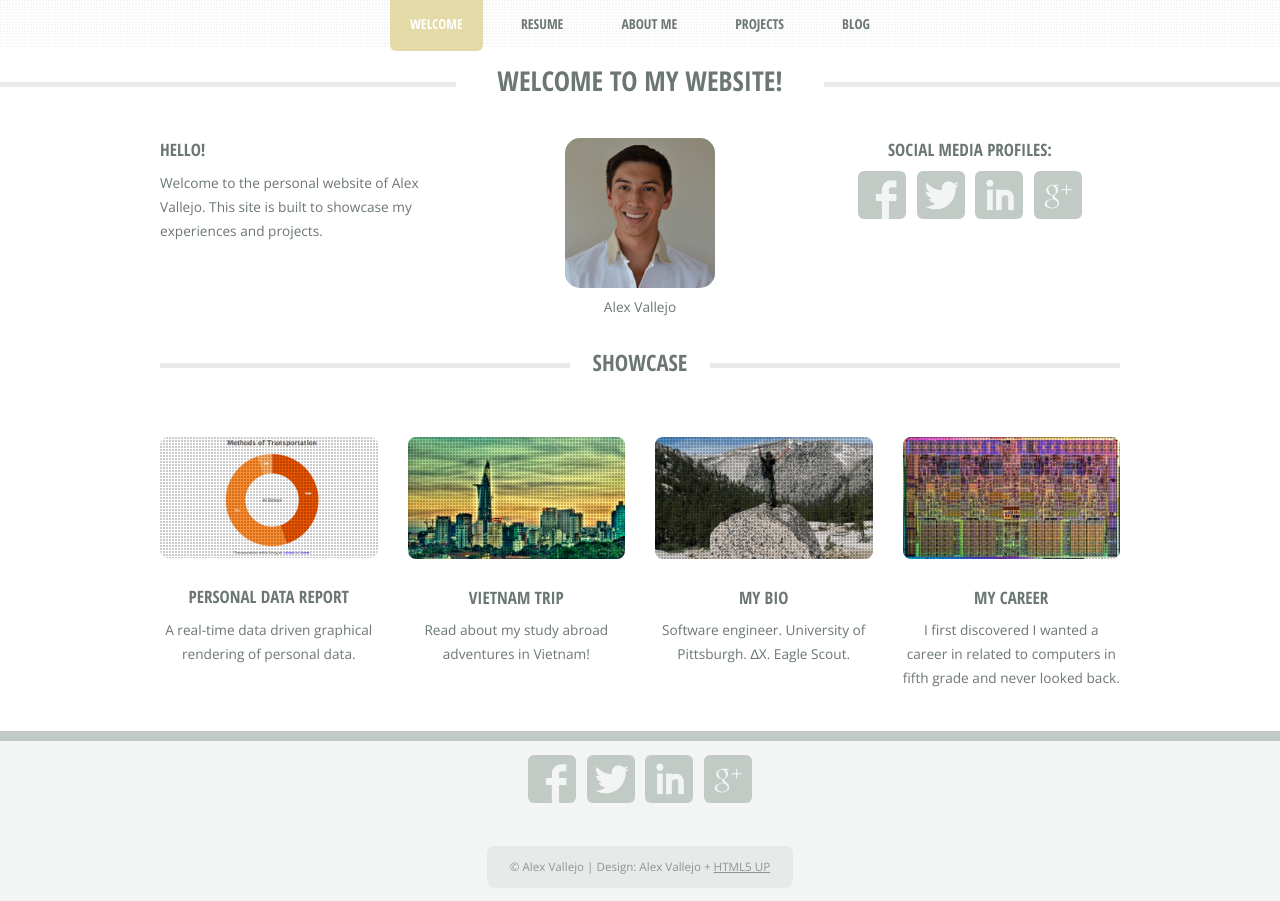
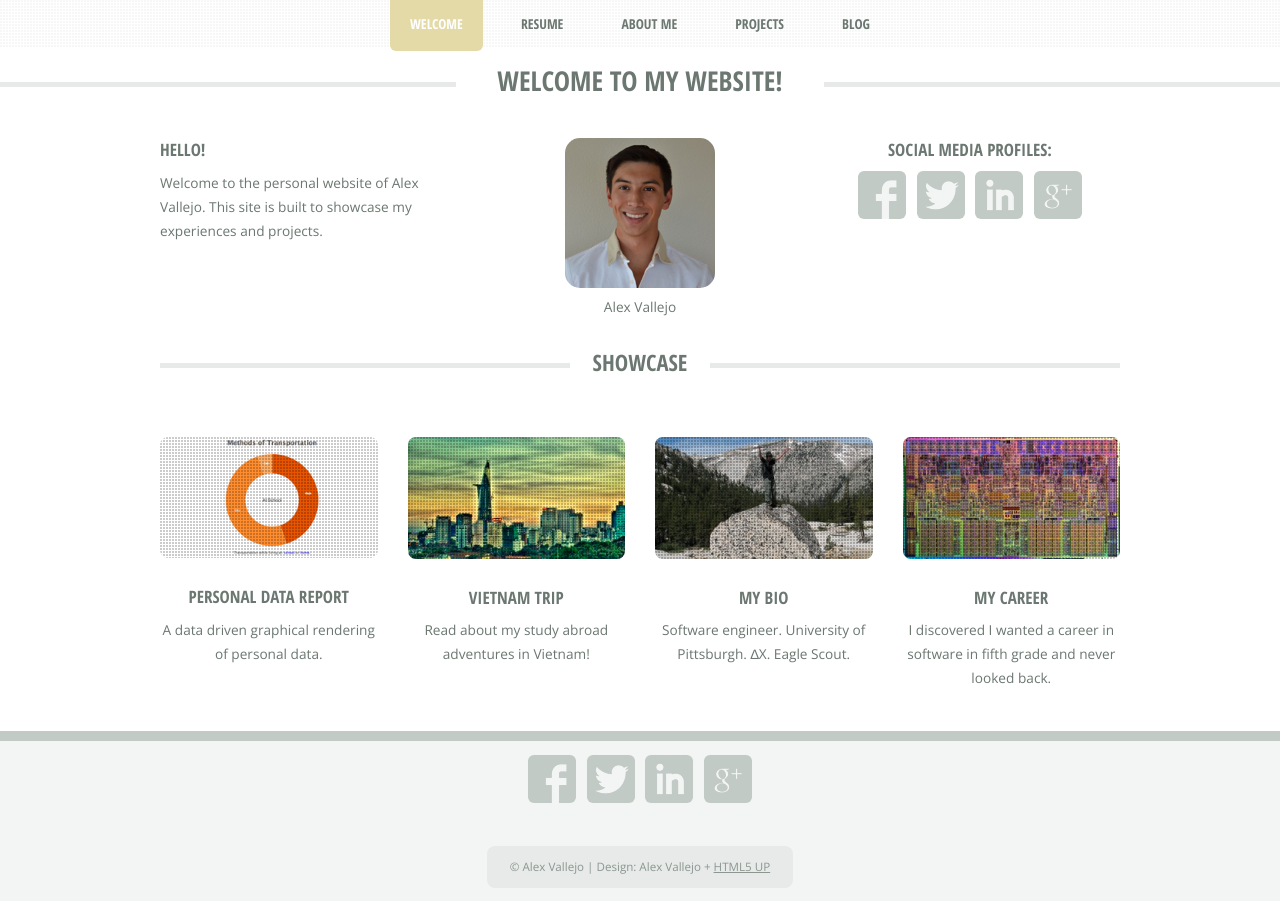
Before and after one commit to valleyjo/valleyjo.github.io, a Jekyll site: the page built from index.html, in a window 1280 px wide. Built offline with Jekyll 4.4.1, drawn with Linux system fonts in a browser that asks for light colours; nearby versions of some CDN libraries.

Commit message:
Update index

```diff
--- a/index.html
+++ b/index.html
@@ -31,7 +31,7 @@ header-text: Welcome to My Website!
         <h3>Social Media Profiles:</h3>
         <section>
           <ul class="contact">
-            <li><a target="_blank" href="https://www.facebook.com/alex.vallejo2" class="facebook">Facebook</a></li>
+            <li><a target="_blank" href="https://www.facebook.com/alexmval" class="facebook">Facebook</a></li>
             <li><a target="_blank" href="http://twitter.com/valleyjo_" class="twitter">Twitter</a></li>
             <li><a target="_blank" href="http://www.linkedin.com/in/amvallejo" class="linkedin">LinkedIn</a></li>
             <li><a target="_blank" href="http://google.com/+AlexVallejopgh" class="googleplus">Google+</a></li>
@@ -52,7 +52,7 @@ header-text: Welcome to My Website!
             <section class="is-feature">
               <a href="pdr.html" class="image image-full"><img src="images/pic01.png" alt="" /></a>
               <h3><a href="pdr.html">Personal Data Report</a></h3>
-              <p>A real-time data driven graphical rendering of personal data.</p>
+              <p>A data driven graphical rendering of personal data.</p>
             </section>
             <!-- /Feature -->
             </div>
@@ -82,7 +82,7 @@ header-text: Welcome to My Website!
               <section class="is-feature">
                 <a class="image image-full"><img src="images/pic04.jpg" alt="" /></a>
                 <h3>My Career</h3>
-                <p>I first discovered I wanted a career in related to computers
+                <p>I discovered I wanted a career in software
                    in fifth grade and never looked back.</p>
               </section>
             </div>
```
